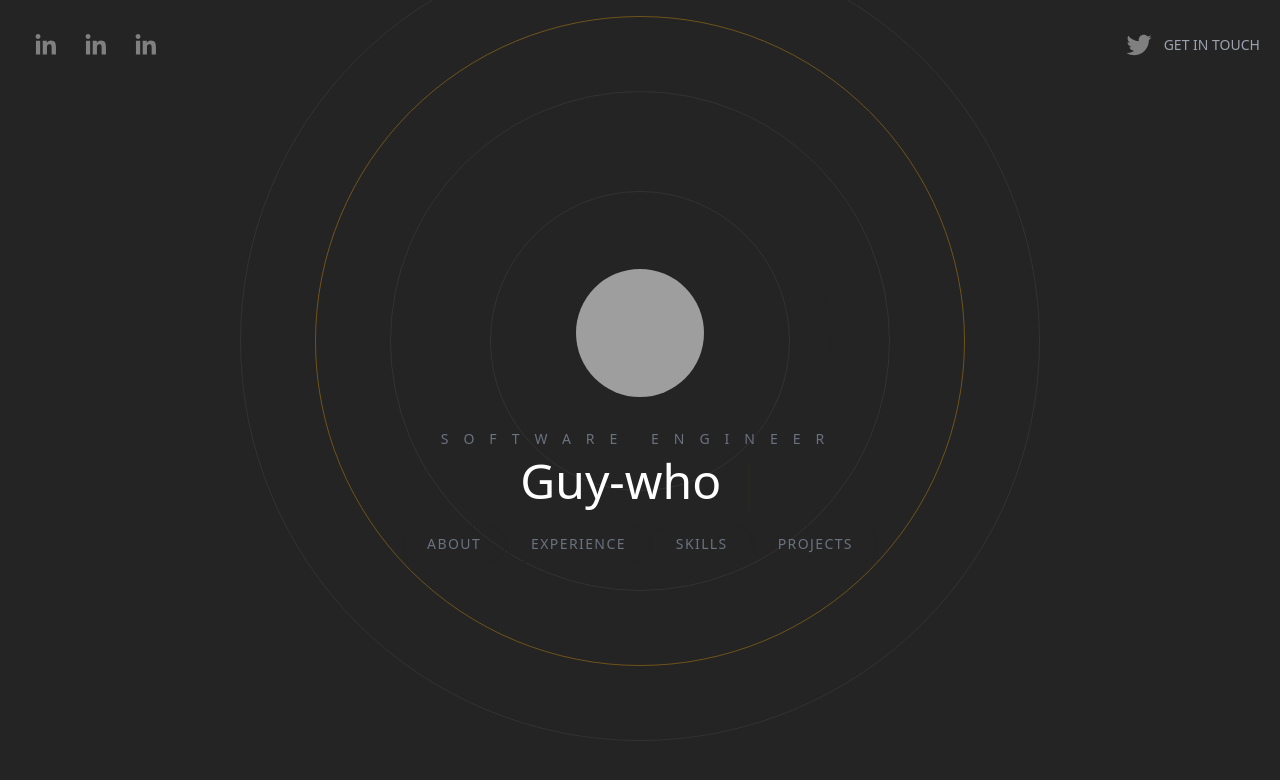
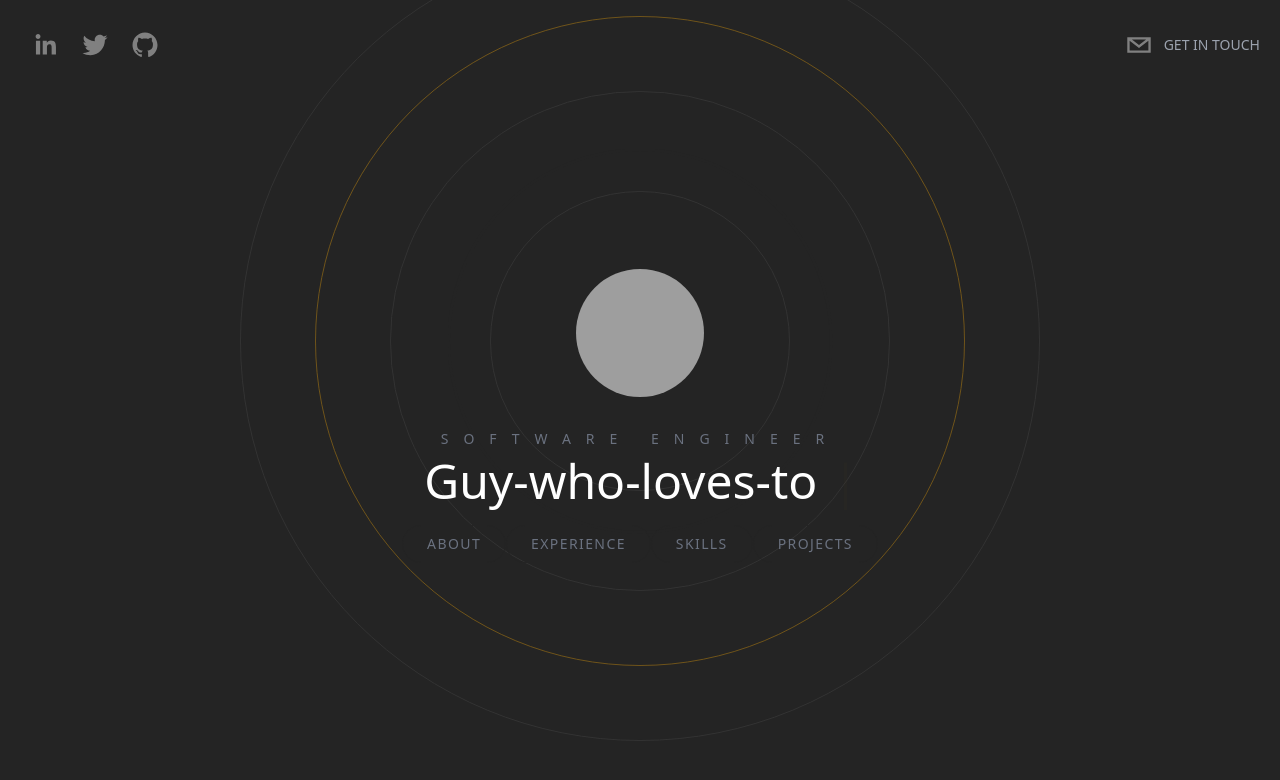
Before and after one commit to himsngh/my-portfolio, a Next.js app: page / in a window 1280 px wide. Shown: the top 780 px of the page. Built offline with nearby package versions, Linux system fonts and the light colour scheme; grey boxes are pictures that could not be loaded.

Commit message:
chore: add github, twitter and email icons in header section

```diff
--- a/components/Header.tsx
+++ b/components/Header.tsx
@@ -33,13 +33,13 @@ function Header({}: Props) {
         />
 
         <SocialIcon
-          url="https://www.linkedin.com/in/himanshu-ranjan-7580a0135/"
+          url="https://twitter.com/HIMANSHSINGH8"
           bgColor="transparent"
           fgColor="gray"
         />
 
         <SocialIcon
-          url="https://www.linkedin.com/in/himanshu-ranjan-7580a0135/"
+          url="https://github.com/himsngh"
           bgColor="transparent"
           fgColor="gray"
         />
@@ -61,7 +61,7 @@ function Header({}: Props) {
       }}
       className="flex flex-row items-center text-gray-300 cursor-pointer">
         <SocialIcon
-          url="https://twitter.com/HIMANSHSINGH8"
+          network="email"
           bgColor="transparent"
           fgColor="gray"
           className="cursor-pointer"
--- a/components/Hero.tsx
+++ b/components/Hero.tsx
@@ -9,10 +9,11 @@ type Props = {};
 export default function Hero({}: Props) {
   const [text, count] = useTypewriter({
     words: [
-      "Hi, My name is Himansh",
-      "Guy-who-loves-sleeping",
-      "<ButLovesToCodeMore>",
-      "If err != nil { return err }",
+      "Hi, I am Himansh",
+      "Guy-who-loves-to-build",
+      "<AndBreak>-applications",
+      "If err != nil { return nil }",
+      "Oops!",
     ],
     loop: true,
     delaySpeed: 2000,
```
